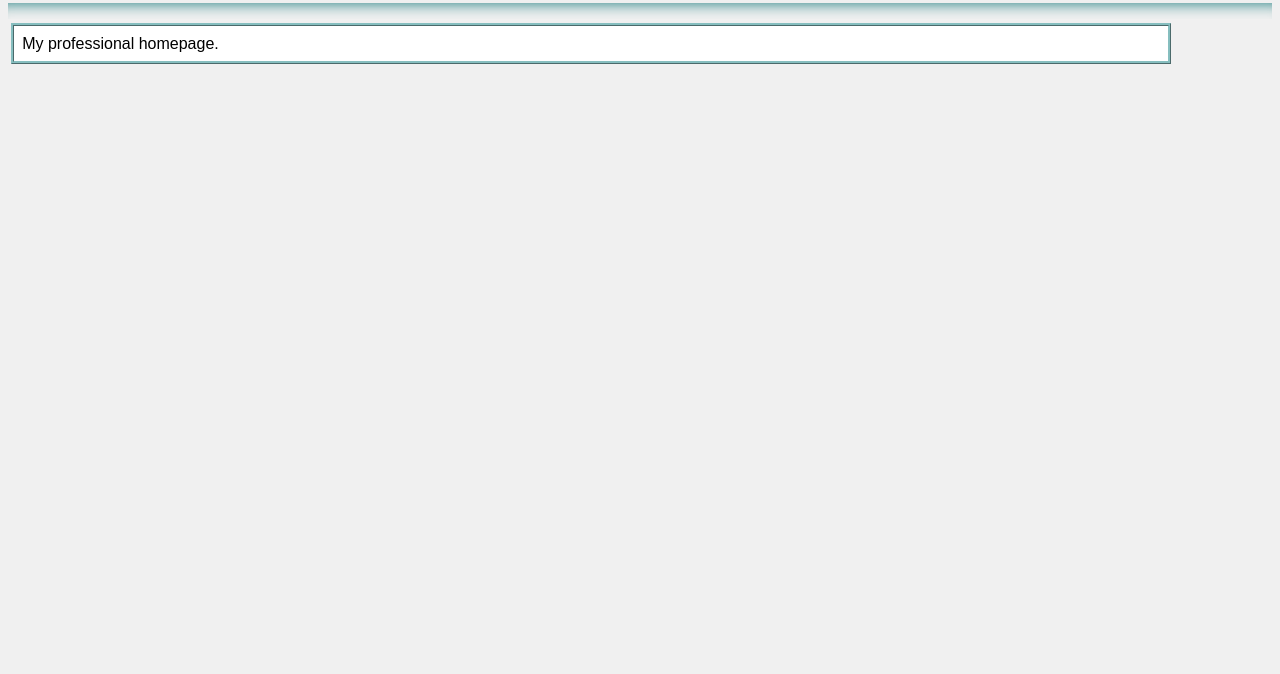
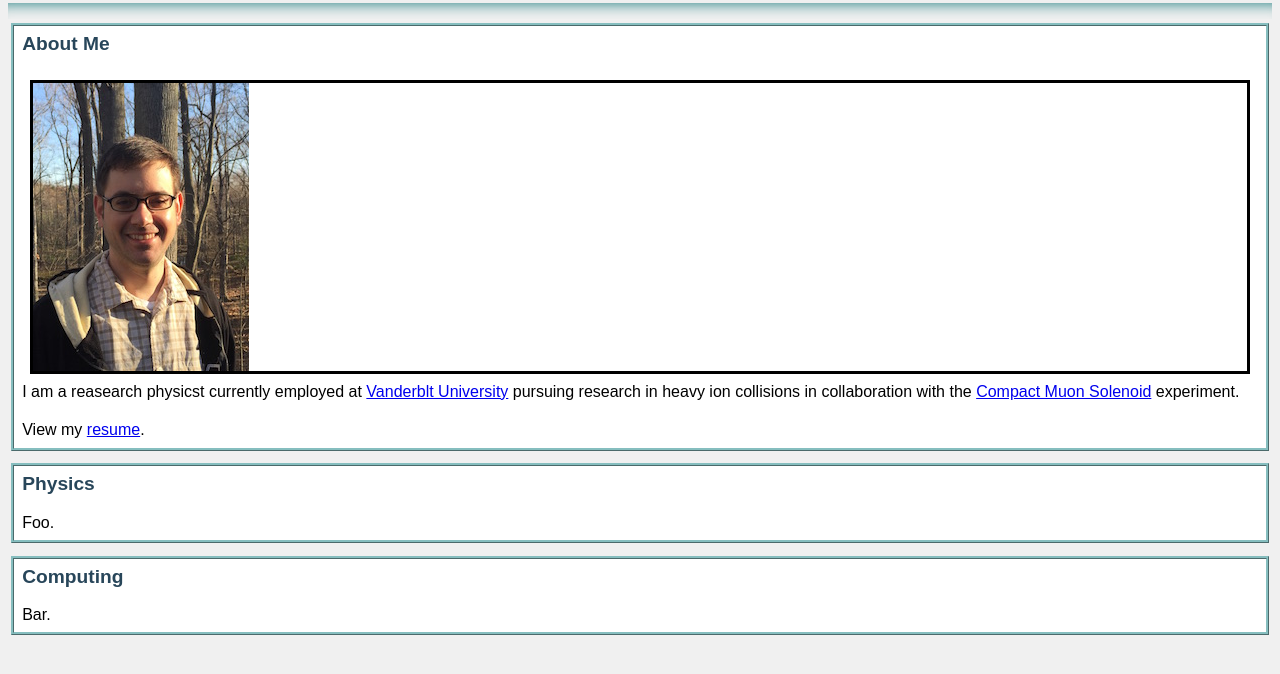
Before and after one commit to appeltel/appeltel.github.io, a plain HTML site: page index.html in a window 1280 px wide. Shown: the part 120-794 px from the top of the page. Drawn offline with Linux system fonts and the light colour scheme.

Commit message:
add photo, some description, placeholder for resume

```diff
--- a/default.css
+++ b/default.css
@@ -1,11 +1,19 @@
-.plotbox {
+.imgbox-left {
     float:left;
-    margin: 0.2em 0.2em 0.8em 0.2em;
+    margin: 0.5em;
     padding: 0em;
-    border-style: ridge;
-    border-size: 0.33em;
-    border-color: rgb(134,190,191);
-    background: white;
+    border-style: solid;
+    border-size: 2px;
+    border-color: black;
+}
+
+.imgbox-right {
+    float:left;
+    margin: 0.5em;
+    padding: 0em;
+    border-style: solid;
+    border-size: 2px;
+    border-color: black;
 }
 
 .textbox {
@@ -109,7 +117,7 @@ img {
 
 
 @media screen and (max-device-width: 50em) {
-    .textbox, .plotbox {
+    .textbox, .imgbox-left, .imgbox-right {
          max-width:100% !important;
          float:none !important;
     }
--- a/index.html
+++ b/index.html
@@ -2,23 +2,45 @@
 <head>
    <meta http-equiv="Content-Type" content="text/html; charset=utf-8" />
    <meta name="viewport" content="width=device-width,initial-scale=1" />
+   <meta name="author" content="Eric Appelt">
    <link rel="stylesheet" type="text/css" href="default.css" />
 </head>
 
 <body>
 
   <div class="page-header-box">
-  Eric Appelt
+    Eric Appelt
     <div class="timestamp">
-    Last Modified:
-    <script> document.write(document.lastModified); </script>
+      Last Modified:
+      <script> document.write(document.lastModified); </script>
     </div>
   </div>
 
   <hr />
 
-  <div class="textbox" style="width:90%;">
-  My professional homepage.
+  <div class="textbox" style="max-width:30%;">
+    <div class="textbox-header">About Me</div>
+    <br /><br />
+    <div class="imgbox-left"><img src="profile.jpg" alt="photograph of me" /></div>
+    I am a reasearch physicst currently employed at
+    <a href="http://www.vanderbilt.edu/">Vanderblt University</a>
+    pursuing research in heavy ion collisions in collaboration with the
+    <a href="http://cms.web.cern.ch/">Compact Muon Solenoid</a>
+    experiment.
+    <br /><br />
+    View my <a href="resume.html">resume</a>.
+  </div>
+
+  <div class="textbox" style="max-width:30%;">
+    <div class="textbox-header">Physics</div>
+    <br /><br />
+    Foo.
+  </div>
+
+  <div class="textbox" style="max-width:30%;">
+    <div class="textbox-header">Computing</div>
+    <br /><br />
+    Bar.
   </div>
 
 </body>
```
Also changed, not shown: resume.html (added, +11 -0 lines), profile.jpg (added).
